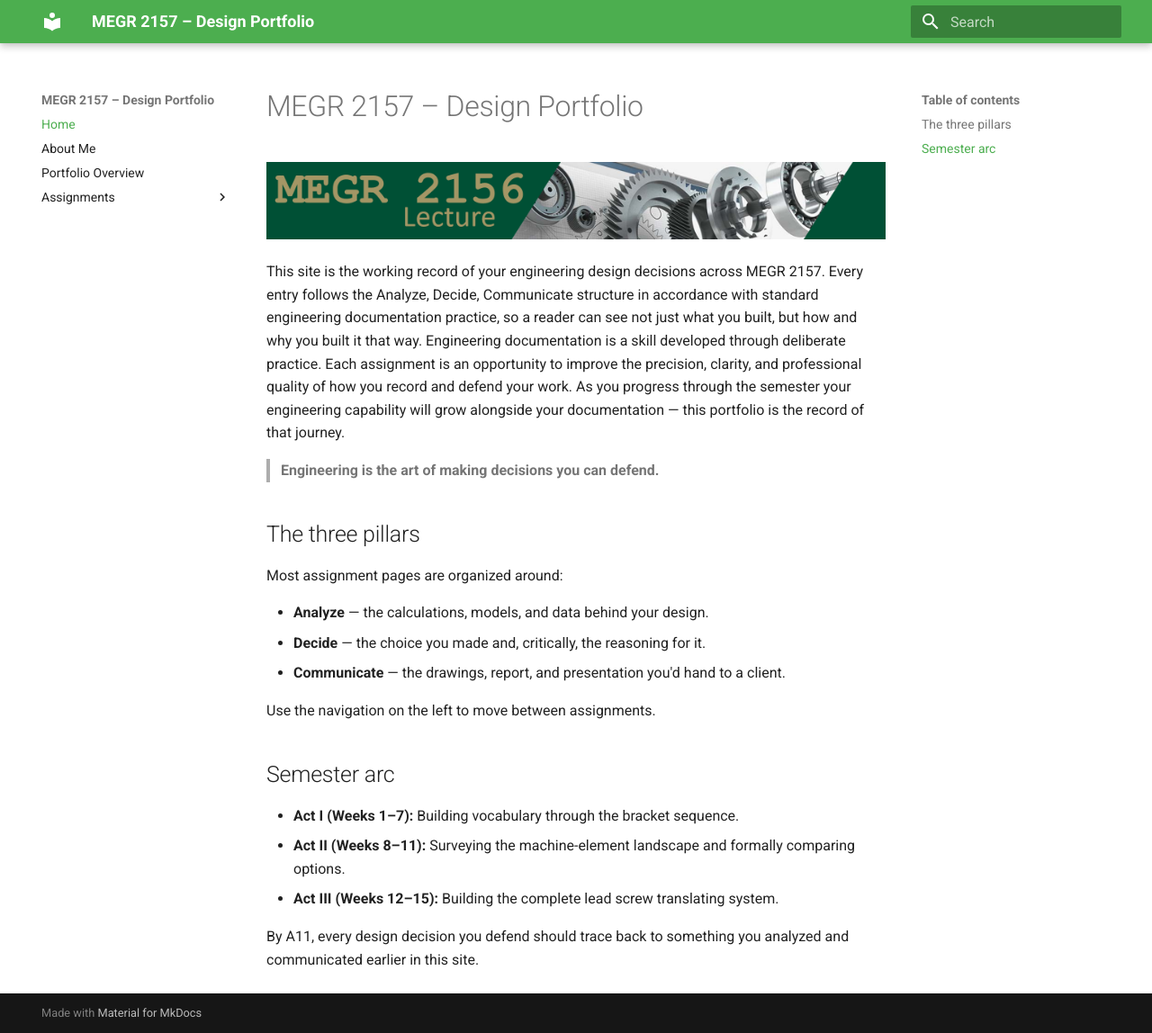
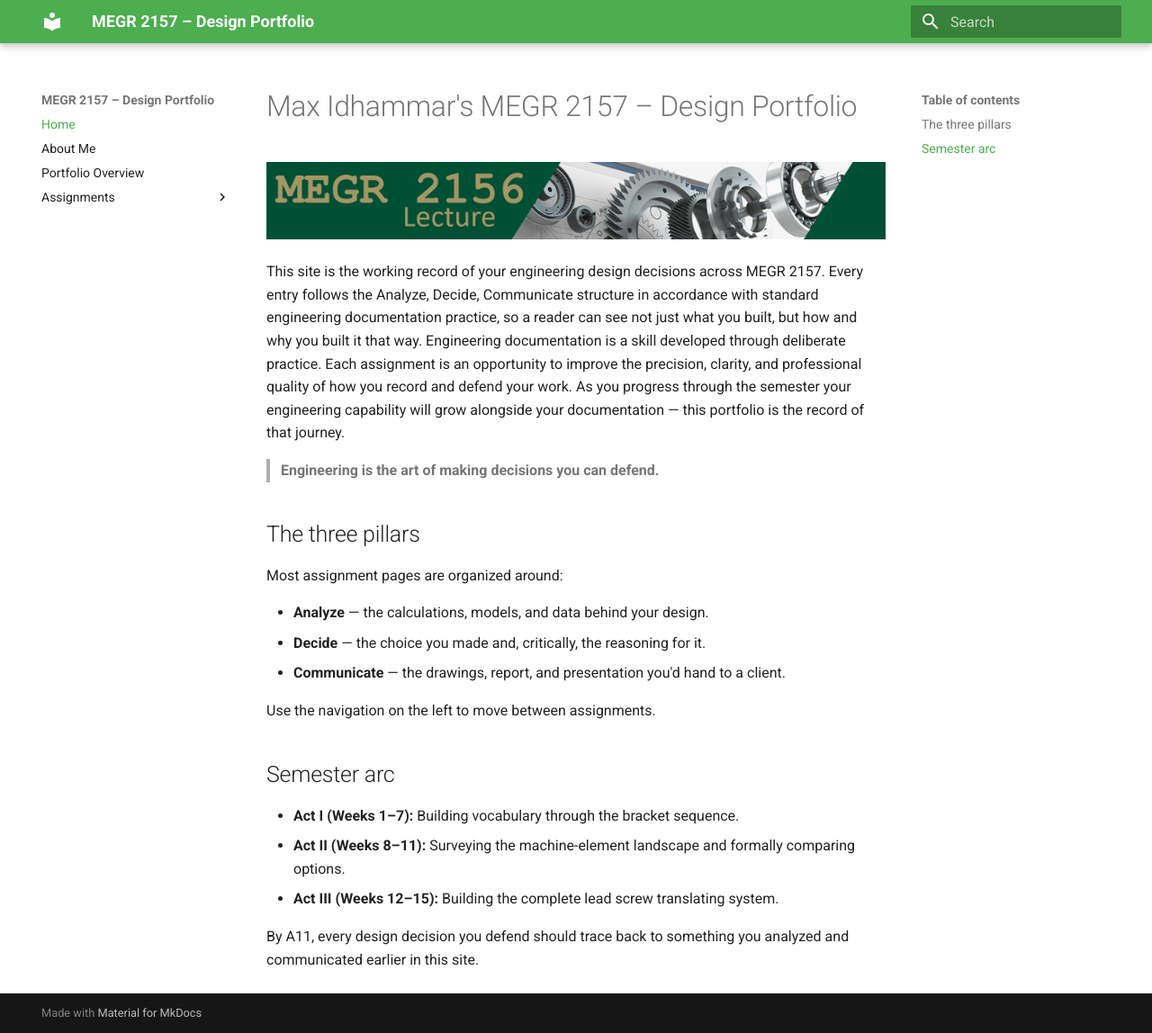
Before and after one commit to max-idhammar/Idhammar-MEGR2156-Portfolio, an MkDocs documentation site: the page built from docs/index.md, in a window 1280 px wide and 1148 px high. Shown: the whole window at 90% size. Built offline with MkDocs 1.6.1 and Material for MkDocs 9.7.7, drawn with Linux system fonts in a browser that asks for light colours.

Commit message:
Update portfolio title to include author's name

```diff
--- a/docs/index.md
+++ b/docs/index.md
@@ -1,4 +1,4 @@
-# MEGR 2157 – Design Portfolio
+# Max Idhammar's MEGR 2157 – Design Portfolio
 
 ![MEGR 2156-7 Title](MEGR2156title.png)
 
```
